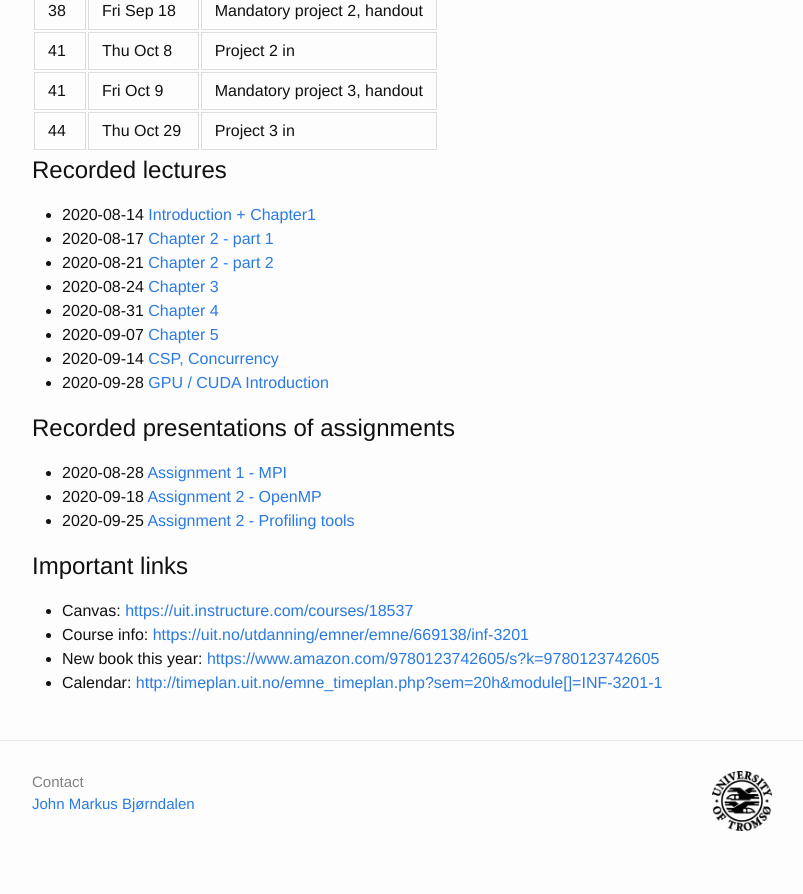
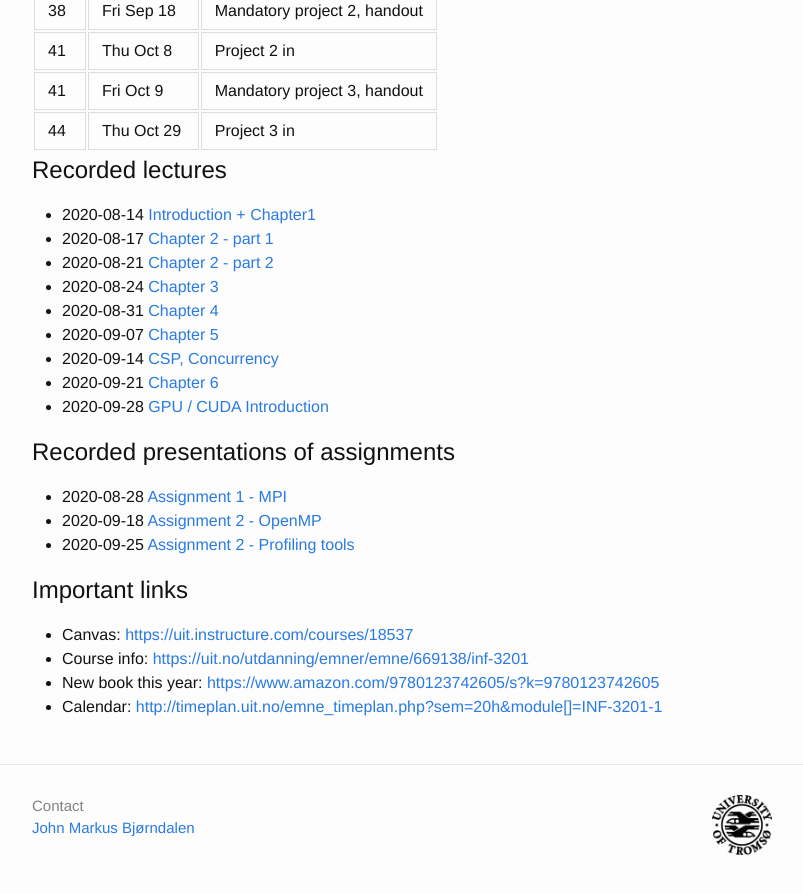
Before and after one commit to uit-inf-3201-h20/uit-inf-3201-h20.github.io, a Jekyll site: the page built from index.md, in a window 1280 px wide and 900 px high, scrolled down 3157 px. Shown: the top 894 px of the window, without its empty margins (238-1041 px from the left). Built offline with Jekyll 4.4.1, drawn with Linux system fonts in a browser that asks for light colours; our own code applies the rules of GitHub Pages for plain Markdown files.

Commit message:
Update index.md

```diff
--- a/index.md
+++ b/index.md
@@ -105,6 +105,7 @@ Links/notes to lecture plan
 * 2020-08-31 [Chapter 4](https://mediasite.uit.no/Mediasite/Play/2a7eb0ca101c4ac383efc905e4301d551d)
 * 2020-09-07 [Chapter 5](https://mediasite.uit.no/Mediasite/Play/c831a963798e45a98a7e448538ffa8581d)
 * 2020-09-14 [CSP, Concurrency](https://mediasite.uit.no/Mediasite/Play/0cc2d910128047dbadc642b265c316ab1d)
+* 2020-09-21 [Chapter 6](https://mediasite.uit.no/Mediasite/Play/9a5c993f805a47baad0b86e664fa0be91d)
 * 2020-09-28 [GPU / CUDA Introduction](https://mediasite.uit.no/Mediasite/Play/0ca939b59dd4483e84cf8ab4c7154ac11d)
 
 ## Recorded presentations of assignments
```
